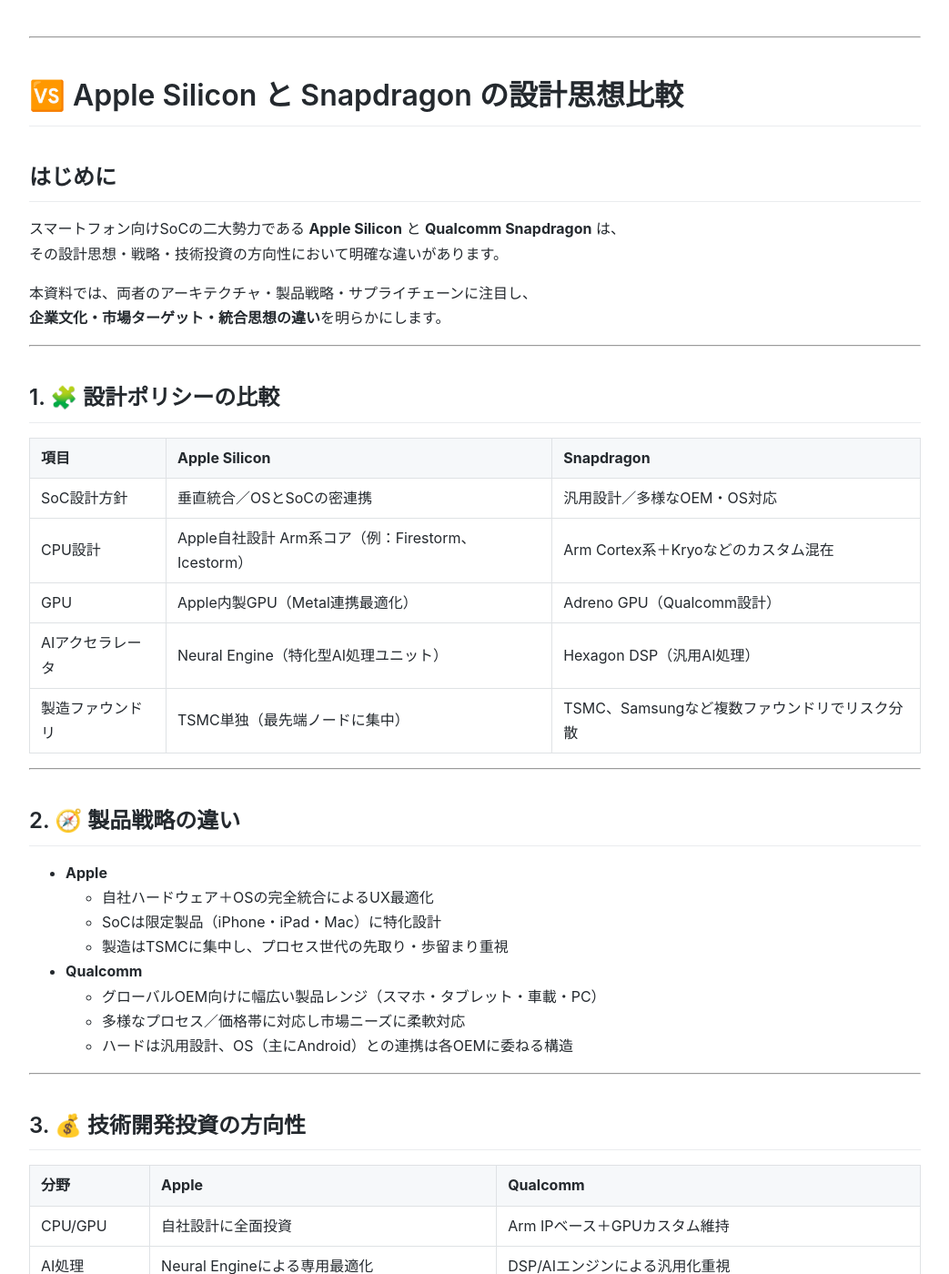
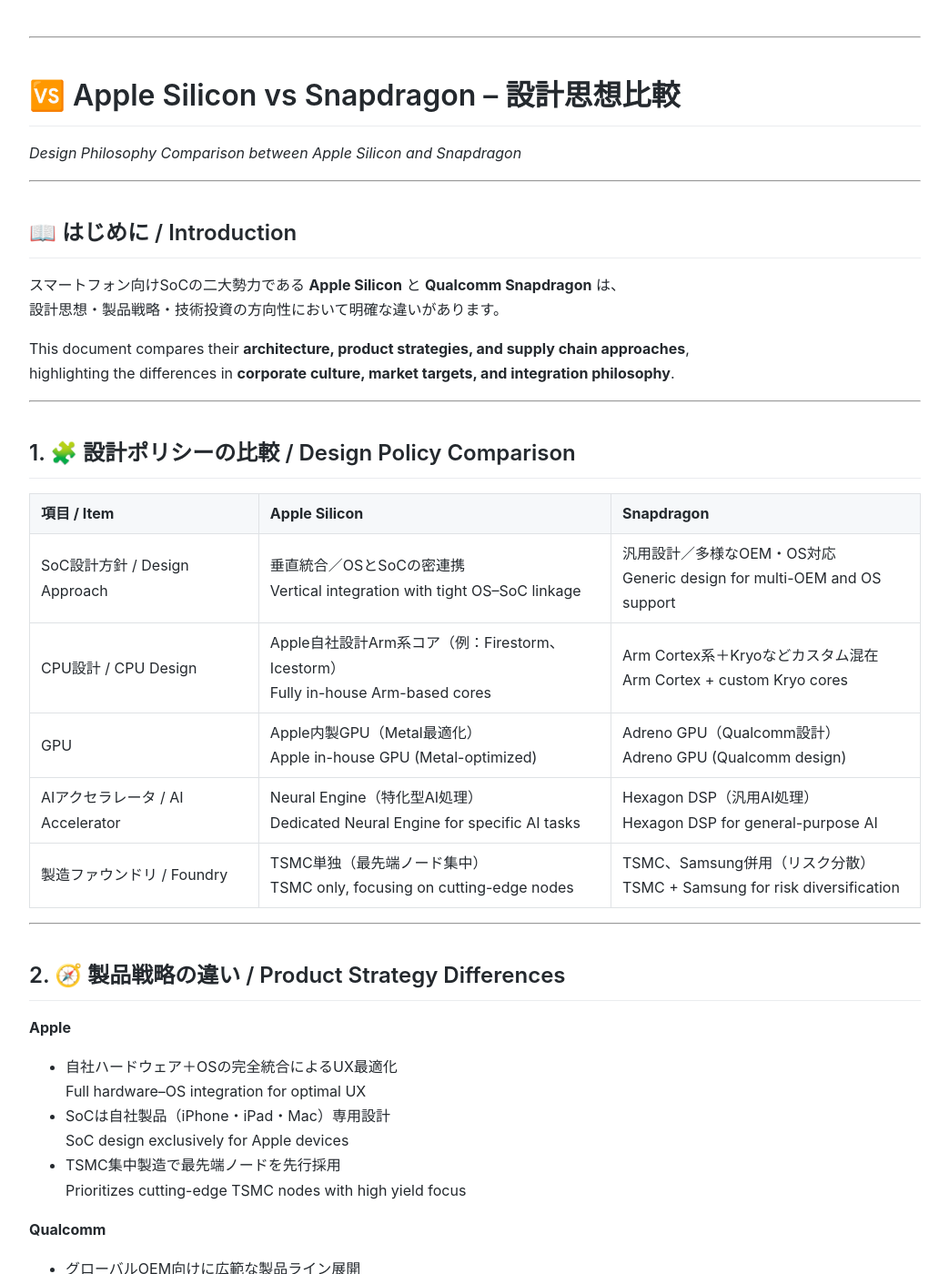
Before and after one commit to Samizo-AITL/Edusemi-Plus, a Jekyll site: the page built from apple-silicon/diff_vs_snapdragon.md, in a window 1280 px wide and 1400 px high. Shown: the whole window at 91% size, without its empty margins (118-1161 px from the left). Built offline with Jekyll 4.4.1, drawn with Linux system fonts in a browser that asks for light colours; some of the changed text lies outside the part shown.

Commit message:
Update diff_vs_snapdragon.md

```diff
--- a/apple-silicon/diff_vs_snapdragon.md
+++ b/apple-silicon/diff_vs_snapdragon.md
@@ -1,78 +1,105 @@
 ---
 layout: default
-title:
+title: Apple Silicon vs Snapdragon – 設計思想比較 / Design Philosophy Comparison
 ---
 
 ---
 
-# 🆚 Apple Silicon と Snapdragon の設計思想比較
-
-## はじめに
-
-スマートフォン向けSoCの二大勢力である **Apple Silicon** と **Qualcomm Snapdragon** は、
-その設計思想・戦略・技術投資の方向性において明確な違いがあります。
-
-本資料では、両者のアーキテクチャ・製品戦略・サプライチェーンに注目し、
-**企業文化・市場ターゲット・統合思想の違い**を明らかにします。
+# 🆚 Apple Silicon vs Snapdragon – 設計思想比較
+*Design Philosophy Comparison between Apple Silicon and Snapdragon*
 
 ---
 
-## 1. 🧩 設計ポリシーの比較
+## 📖 はじめに / Introduction
 
-| 項目             | **Apple Silicon**                                   | **Snapdragon**                                  |
-|------------------|------------------------------------------------------|-------------------------------------------------|
-| SoC設計方針       | 垂直統合／OSとSoCの密連携                            | 汎用設計／多様なOEM・OS対応                      |
-| CPU設計           | Apple自社設計 Arm系コア（例：Firestorm、Icestorm） | Arm Cortex系＋Kryoなどのカスタム混在             |
-| GPU               | Apple内製GPU（Metal連携最適化）                     | Adreno GPU（Qualcomm設計）                       |
-| AIアクセラレータ  | Neural Engine（特化型AI処理ユニット）               | Hexagon DSP（汎用AI処理）                        |
-| 製造ファウンドリ   | TSMC単独（最先端ノードに集中）                       | TSMC、Samsungなど複数ファウンドリでリスク分散     |
+スマートフォン向けSoCの二大勢力である **Apple Silicon** と **Qualcomm Snapdragon** は、
+設計思想・製品戦略・技術投資の方向性において明確な違いがあります。
+
+This document compares their **architecture, product strategies, and supply chain approaches**,
+highlighting the differences in **corporate culture, market targets, and integration philosophy**.
 
 ---
 
-## 2. 🧭 製品戦略の違い
+## 1. 🧩 設計ポリシーの比較 / Design Policy Comparison
 
-- **Apple**
-  - 自社ハードウェア＋OSの完全統合によるUX最適化
-  - SoCは限定製品（iPhone・iPad・Mac）に特化設計
-  - 製造はTSMCに集中し、プロセス世代の先取り・歩留まり重視
-
-- **Qualcomm**
-  - グローバルOEM向けに幅広い製品レンジ（スマホ・タブレット・車載・PC）
-  - 多様なプロセス／価格帯に対応し市場ニーズに柔軟対応
-  - ハードは汎用設計、OS（主にAndroid）との連携は各OEMに委ねる構造
+| 項目 / Item        | **Apple Silicon**                                                                 | **Snapdragon**                                                        |
+|--------------------|-----------------------------------------------------------------------------------|------------------------------------------------------------------------|
+| SoC設計方針 / Design Approach | 垂直統合／OSとSoCの密連携<br>Vertical integration with tight OS–SoC linkage | 汎用設計／多様なOEM・OS対応<br>Generic design for multi-OEM and OS support |
+| CPU設計 / CPU Design | Apple自社設計Arm系コア（例：Firestorm、Icestorm）<br>Fully in-house Arm-based cores | Arm Cortex系＋Kryoなどカスタム混在<br>Arm Cortex + custom Kryo cores |
+| GPU                | Apple内製GPU（Metal最適化）<br>Apple in-house GPU (Metal-optimized)               | Adreno GPU（Qualcomm設計）<br>Adreno GPU (Qualcomm design)             |
+| AIアクセラレータ / AI Accelerator | Neural Engine（特化型AI処理）<br>Dedicated Neural Engine for specific AI tasks | Hexagon DSP（汎用AI処理）<br>Hexagon DSP for general-purpose AI         |
+| 製造ファウンドリ / Foundry | TSMC単独（最先端ノード集中）<br>TSMC only, focusing on cutting-edge nodes       | TSMC、Samsung併用（リスク分散）<br>TSMC + Samsung for risk diversification |
 
 ---
 
-## 3. 💰 技術開発投資の方向性
+## 2. 🧭 製品戦略の違い / Product Strategy Differences
 
-| 分野          | Apple                                      | Qualcomm                                   |
-|---------------|---------------------------------------------|--------------------------------------------|
-| CPU/GPU       | 自社設計に全面投資                         | Arm IPベース＋GPUカスタム維持              |
-| AI処理         | Neural Engineによる専用最適化               | DSP/AIエンジンによる汎用化重視             |
-| 通信技術       | モデムは外部依存（Qualcomm等）              | 5G/4Gモデム統合に強み、通信IPの中核保持    |
+**Apple**
+- 自社ハードウェア＋OSの完全統合によるUX最適化
+  Full hardware–OS integration for optimal UX
+- SoCは自社製品（iPhone・iPad・Mac）専用設計
+  SoC design exclusively for Apple devices
+- TSMC集中製造で最先端ノードを先行採用
+  Prioritizes cutting-edge TSMC nodes with high yield focus
+
+**Qualcomm**
+- グローバルOEM向けに広範な製品ライン展開
+  Wide product range for global OEMs
+- 多様なプロセス／価格帯対応
+  Adapts to various process nodes and price segments
+- OS最適化はOEM依存
+  OS integration left to OEM partners
 
 ---
 
-## 4. 🌍 地政学・サプライチェーン戦略
+## 3. 💰 技術開発投資の方向性 / Technology Investment Focus
 
-- **Apple**
-  - 最先端ノードにおいてTSMCと独占的パートナーシップを構築
-  - 台湾の先端工場への依存が高く、サプライリスクと表裏一体
-
-- **Qualcomm**
-  - 製造はTSMC／Samsungの両方を活用し、地政学リスクを分散
-  - 米国政府の政策変動にも柔軟に対応可能な供給体制を構築
+| 分野 / Area    | Apple                                                                 | Qualcomm                                                   |
+|----------------|-----------------------------------------------------------------------|------------------------------------------------------------|
+| CPU/GPU        | 自社設計に全面投資<br>Full investment in in-house CPU/GPU design      | Arm IPベース＋GPUカスタム維持<br>Arm IP + custom GPU        |
+| AI処理 / AI    | Neural Engineによる専用最適化<br>Dedicated Neural Engine optimization | DSP/AIエンジンによる汎用化重視<br>General-purpose DSP/AI    |
+| 通信技術 / Modem | モデムは外部依存（Qualcomm等）<br>Relies on external modem suppliers | 5G/4Gモデム統合に強み<br>Strong in integrated 5G/4G modem IP |
 
 ---
 
-## 🧾 まとめ比較表
+## 4. 🌍 地政学・サプライチェーン戦略 / Geopolitical & Supply Chain Strategy
 
-| 項目         | **Apple Silicon**                           | **Snapdragon**                                  |
-|--------------|----------------------------------------------|-------------------------------------------------|
-| 設計思想     | UX最適化を目的とした垂直統合設計             | 多様性・汎用性を重視した水平型プラットフォーム設計 |
-| 製造戦略     | TSMC単独依存（最先端重視）                   | 複数ファウンドリで柔軟に対応                    |
-| 技術投資     | 自社SoC構成要素（CPU/GPU/AI）に集中投資       | 通信技術を含むバランス型投資                    |
+**Apple**
+- 台湾のTSMC先端工場への依存度が高い
+  High dependency on TSMC's Taiwan fabs
+- 熊本（JASM）やアリゾナ（TSMC USA）への製造拠点分散支援
+  Supports diversification with Japan/US TSMC fabs
+
+**Qualcomm**
+- TSMC・Samsungの併用による供給リスク分散
+  Uses both TSMC and Samsung to spread supply risk
+- 米国政府の政策変動にも柔軟対応
+  Flexible to changes in US government policy
+
+---
+
+## 🧾 まとめ比較表 / Summary Table
+
+| 項目 / Item    | **Apple Silicon**                                               | **Snapdragon**                                                   |
+|----------------|-----------------------------------------------------------------|-------------------------------------------------------------------|
+| 設計思想 / Design Philosophy | UX最適化重視の垂直統合<br>Vertical integration for UX optimization | 多様性重視の水平型設計<br>Horizontal platform design for versatility |
+| 製造戦略 / Manufacturing     | TSMC単独依存（先端重視）<br>Exclusive TSMC cutting-edge focus         | 複数ファウンドリで柔軟対応<br>Multi-foundry for flexibility       |
+| 技術投資 / Tech Investment    | 自社コア要素に集中<br>Focus on in-house core components              | 通信技術を含むバランス型<br>Balanced investment including modem tech |
+
+---
+
+## 🔗 関連リンク / Related Links
+- [📜 Apple Aチップ年表（timeline.md）](./timeline.md)
+- [🧠 Apple Silicon設計思想（design_policy.md）](./design_policy.md)
+- [🤝 Apple × TSMC戦略的関係（tsmc_relation.md）](./tsmc_relation.md)
+
+---
+
+## 🔙 戻る / Back
+- **JP:** [apple-silicon トップへ戻る](./index.md)
+- **EN:** [Return to apple-silicon top](./index.md)
 
 ---
 
 © [Shinichi Samizo](https://github.com/Samizo-AITL), 2025
+MIT License
```
